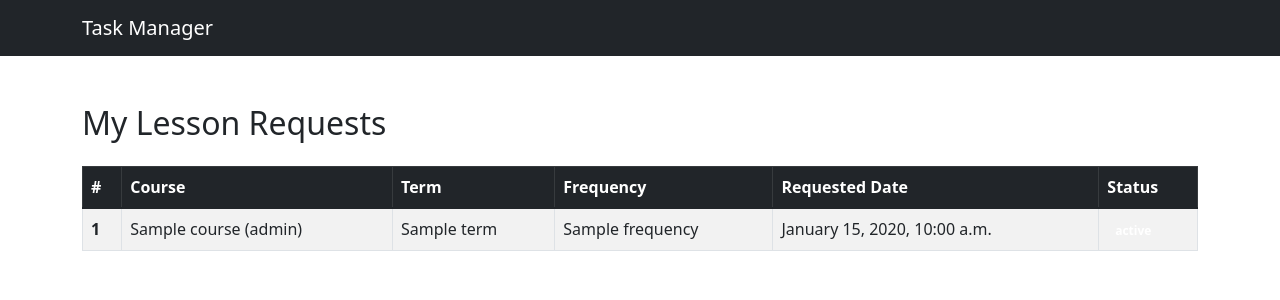
After one commit to Noufabdalm/Narwhal, a Django app: template tutorials/templates/request_list.html in a window 1280 px wide. The commit adds this page. Shown: the top 300 px of the page. Run offline with Django 3.2, Linux system fonts and the light colour scheme; the template is opened without the code that fills it: most values are stand-ins (such as "Sample title", 1, 10 or a date in 2020); some libraries are stand-ins or nearby versions.

Commit message:
edit lesson requests

```diff
--- a/code_tutors/urls.py
+++ b/code_tutors/urls.py
@@ -32,5 +32,6 @@ urlpatterns = [
     path('lesson_requests/', views.LessonRequestView.as_view(), name='lesson_requests'),
     path('students/', views.student_list, name='student_list'),
     path('students/<int:student_id>/', views.student_details, name='student_detail'),
+    path('request_list/', views.student_lesson_requests, name='request_list'),
 ]
 urlpatterns += static(settings.STATIC_URL, document_root=settings.STATIC_ROOT)
--- a/tutorials/templates/dashboard.html
+++ b/tutorials/templates/dashboard.html
@@ -15,6 +15,8 @@
 
       <!-- Add a link to the lesson request page -->
       <a href="{% url 'lesson_requests' %}" class="btn btn-primary">Request a New Lesson</a>
+      <a href="{% url 'request_list' %}">View Lesson Requests</a>
+
     </div>
   </div>
 </div>
--- /dev/null
+++ b/tutorials/templates/request_list.html
@@ -0,0 +1,44 @@
+
+{% extends "base_content.html" %}
+
+{% block content %}
+  <div class="container mt-5">
+    <h2 class="mb-4">My Lesson Requests</h2>
+
+    {% if lesson_requests %}
+      <table class="table table-striped table-bordered">
+        <thead class="table-dark">
+          <tr>
+            <th scope="col">#</th>
+            <th scope="col">Course</th>
+            <th scope="col">Term</th>
+            <th scope="col">Frequency</th>
+            <th scope="col">Requested Date</th>
+            <th scope="col">Status</th>
+          </tr>
+        </thead>
+        <tbody>
+          {% for request in lesson_requests %}
+            <tr>
+              <th scope="row">{{ forloop.counter }}</th>
+              <td>{{ request.course.name }} ({{ request.course.level }})</td>
+              <td>{{ request.term.name }}</td>
+              <td>{{ request.frequency }}</td>
+              <td>{{ request.request_date|date:"F j, Y, g:i a" }}</td>
+              <td>
+                <span class="badge
+                  {% if request.status == 'pending' %}badge-warning{% elif request.status == 'allocated' %}badge-success{% elif request.status == 'rejected' %}badge-danger{% endif %}">
+                  {{ request.get_status_display }}
+                </span>
+              </td>
+            </tr>
+          {% endfor %}
+        </tbody>
+      </table>
+    {% else %}
+      <div class="alert alert-info">
+        You have not submitted any lesson requests yet.
+      </div>
+    {% endif %}
+  </div>
+{% endblock %}
```
Also changed, not shown: tutorials/models.py (+0 -10 lines), tutorials/views.py (+20 -44 lines), tutorials/migrations/0002_lessonrequest_is_late.py (added), tutorials/migrations/0003_remove_lessonrequest_is_late.py (added).
